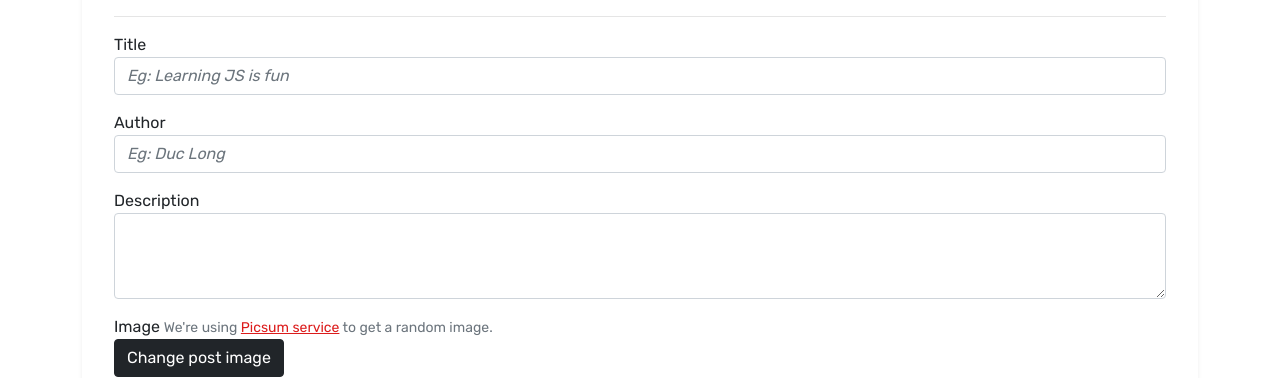
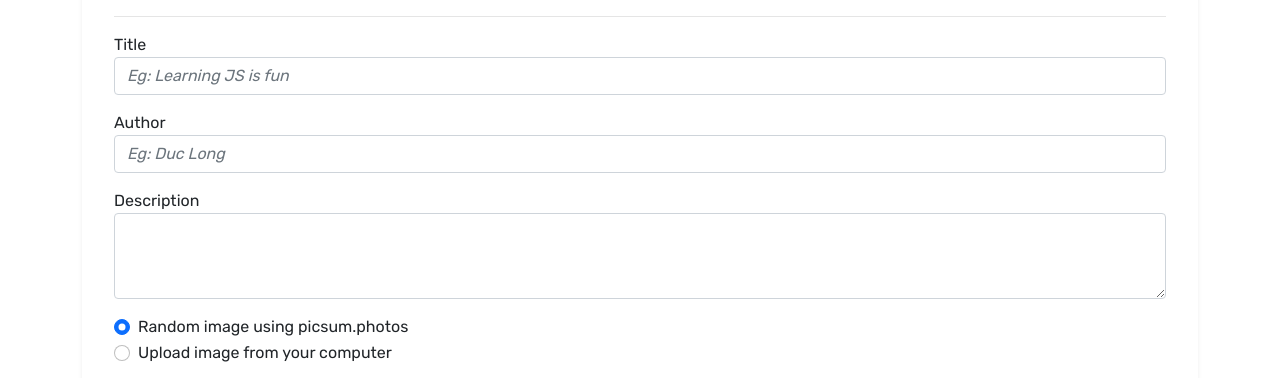
Before and after one commit to duclong09/vanilla-v2-vitejs, a website built with Vite: page add-edit-post.html in a window 1280 px wide. Shown: the part 405-783 px from the top of the page. Built offline with nearby package versions, Linux system fonts and the light colour scheme.

Commit message:
Show hidden control -import form input upload -event target value -initRadioImage -renderimagesource

```diff
--- a/add-edit-post.html
+++ b/add-edit-post.html
@@ -102,7 +102,34 @@
                 <textarea class="form-control" name="description" rows="3"></textarea>
               </div>
 
-              <div class="form-group mb-3">
+              <div class="mb-3">
+                <div class="form-check">
+                  <input
+                    class="form-check-input"
+                    type="radio"
+                    name="imageSource"
+                    id="imageSourcePicsum"
+                    checked
+                    value="picsum"
+                  />
+                  <label class="form-check-label" for="imageSourcePicsum"> Random image using picsum.photos </label>
+                </div>
+                <div class="form-check">
+                  <input
+                    class="form-check-input"
+                    type="radio"
+                    name="imageSource"
+                    id="imageSourceUpload"
+                    value="upload"
+
+                  />
+                  <label class="form-check-label" for="imageSourceUpload">
+                    Upload image from your computer
+                  </label>
+                </div>
+              </div>
+
+              <div class="form-group mb-3" data-id="imageSource" data-image-source="picsum">
                 <label for="postChangeImage">Image</label>
                 <small id="passwordHelpBlock" class="form-text text-muted">
                   We&apos;re using
@@ -115,6 +142,11 @@
                   </button>
                 </div>
                 <div class="invalid-feedback"></div>
+              </div>
+
+              <div class="input-group mb-3" data-id="imageSource" data-image-source="upload" hidden>
+                <input name="image" type="file" class="form-control" id="uploadImage">
+                <label class="input-group-text" for="uploadImage">Upload</label>
               </div>
 
               <div class="text-center">
--- a/js/utils/post-form.js
+++ b/js/utils/post-form.js
@@ -148,6 +148,20 @@ function initRandomImage(form) {
   })
 }
 
+function renderImageSourceControl(form, selectedValue) {
+  const controlList = form.querySelectorAll('[data-id="imageSource"]')
+  controlList.forEach((control) => {
+    control.hidden = control.dataset.imageSource !== selectedValue
+  })
+}
+
+function initRadioImageSource(form) {
+  const radioList = form.querySelectorAll('[name="imageSource"]')
+  radioList.forEach((radio) => {
+    radio.addEventListener('change', (event) => renderImageSourceControl(form, event.target.value))
+  })
+}
+
 export function initPostForm({ formId, defaultValues, onSubmit }) {
   const form = document.getElementById(formId)
   if (!form) return
@@ -157,6 +171,7 @@ export function initPostForm({ formId, defaultValues, onSubmit }) {
 
   //init Event
   initRandomImage(form)
+  initRadioImageSource(form)
 
   form.addEventListener('submit', async (event) => {
     event.preventDefault()
@@ -176,7 +191,6 @@ export function initPostForm({ formId, defaultValues, onSubmit }) {
     //validation js
     if (isValid) await onSubmit?.(formValues)
 
-
     //trigger submit callback
 
     //otherwise, show validation errors
```
